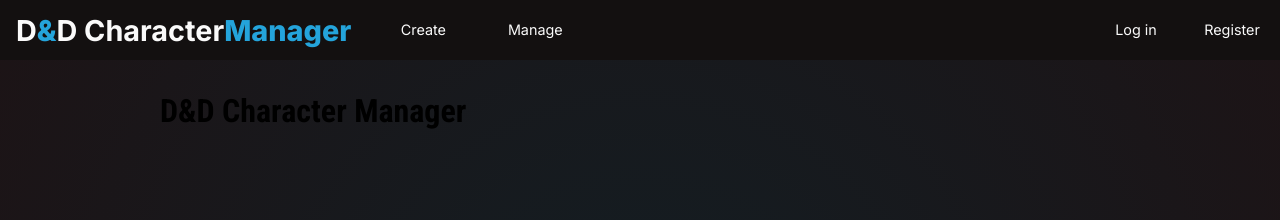
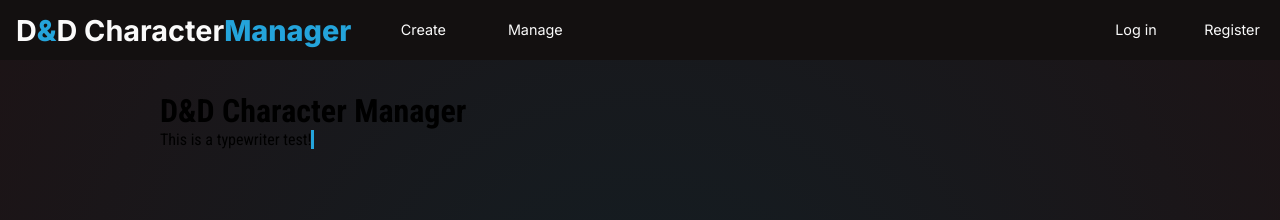
Before and after one commit to Cairhiin/DnD-Character-Creator, a Next.js app in the folder src/: page / in a window 1280 px wide. Shown: the top 220 px of the page. Built offline with nearby package versions, Linux system fonts and the light colour scheme; no server answers.

Commit message:
Add typewriter effect component

```diff
--- /dev/null
+++ b/src/components/TypewriterEffect/index.tsx
@@ -0,0 +1,19 @@
+import { useEffect, useState } from "react";
+import styles from "@/styles/TypeWriterEffect.module.scss";
+
+interface TypeWriterProps {
+  text: string;
+}
+
+export default function TypeWriterEffect({ text }: TypeWriterProps) {
+  const [textToWrite, setTextToWrite] = useState<string>("");
+
+  useEffect(() => {
+    const timeOut = setTimeout(() => {
+      setTextToWrite(text.slice(0, textToWrite.length + 1));
+    }, 100);
+    return () => clearTimeout(timeOut);
+  }, [textToWrite]);
+
+  return <div className={styles.typewriter__effect}>{textToWrite}</div>;
+}
--- a/src/components/AnimatedBorderCard/index.tsx
+++ b/src/components/withAnimatedBorder/index.tsx
@@ -16,7 +16,7 @@ interface AnimatedCardProps {
 }
 
 // TypeScript solution: https://medium.com/@jrwebdev/react-higher-order-component-patterns-in-typescript-42278f7590fb
-const withAnimatedBorderCard =
+const withAnimatedBorder =
   <P extends object>(
     WrappedComponent: React.ComponentType<P>
   ): React.FC<P & AnimatedCardProps> =>
@@ -50,8 +50,6 @@ const withAnimatedBorderCard =
       backgroundColor &&
         animatedCard &&
         animatedCard.style.setProperty("--backgroundColor", backgroundColor);
-
-      console.log(animatedCard);
     }, []);
 
     return (
@@ -61,4 +59,4 @@ const withAnimatedBorderCard =
     );
   };
 
-export default withAnimatedBorderCard;
+export default withAnimatedBorder;
--- a/src/pages/index.tsx
+++ b/src/pages/index.tsx
@@ -1,5 +1,6 @@
-import Head from 'next/head';
-import styles from '@/styles/Home.module.scss';
+import Head from "next/head";
+import TypeWriterEffect from "@/components/TypewriterEffect";
+import styles from "@/styles/Home.module.scss";
 
 export default function Home() {
   return (
@@ -12,7 +13,8 @@ export default function Home() {
       </Head>
       <div className={styles.main}>
         <h1>D&D Character Manager</h1>
+        <TypeWriterEffect text="This is a typewriter test!" />
       </div>
     </>
-  )
+  );
 }
--- /dev/null
+++ b/src/styles/TypeWriterEffect.module.scss
@@ -0,0 +1,8 @@
+@import './variables.module';
+
+.typewriter__effect::after {
+    content: "";
+    height: 25px;
+    width: 2px;
+    border-left: 3px solid $secondary-color;
+}
```
